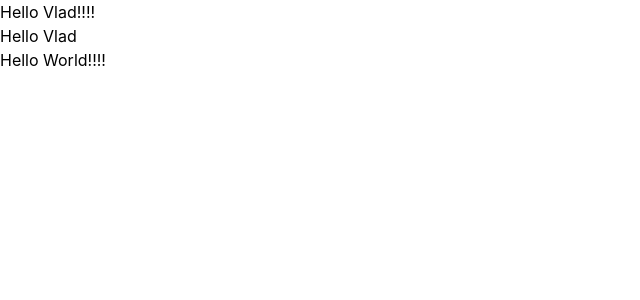
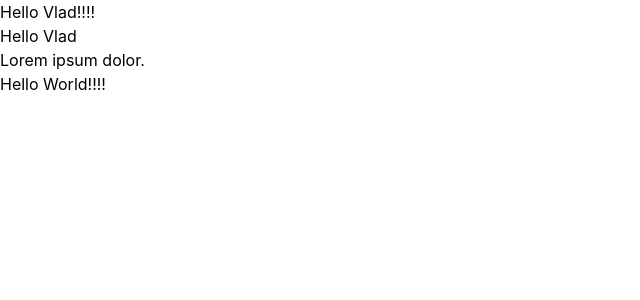
Before and after one commit to vlad54999/lessons-react, a React (Vite) app: page / in a window 1280 px wide. Shown: the top 300 px of the page, without its empty margins (0-640 px from the left). Built offline with nearby package versions, Linux system fonts and the light colour scheme.

Commit message:
Commit two

```diff
--- a/src/App.tsx
+++ b/src/App.tsx
@@ -6,7 +6,7 @@ function App() {
   return (
     <>
       Hello Vlad!!!!
-      <FirstComponent text={'Hello Vlad'}/>
+      <FirstComponent text={'Hello Vlad'}>Lorem ipsum dolor.</FirstComponent>
       {FirstComponent({text: 'Hello World!!!!'})}
     </>
   )
--- a/src/components/MyFirstComponents.tsx
+++ b/src/components/MyFirstComponents.tsx
@@ -1,10 +1,15 @@
 import '../App.css';
+import type {ReactNode} from "react";
 
-type MyComponentTestType = { text: string };
+type MyComponentTestType = {
+    text: string;
+    children?: ReactNode;
+};
 
-function FirstComponent({text}: MyComponentTestType){
+function FirstComponent({text, children}: MyComponentTestType){
     return <div>
-        {text}
+        <h2>{text}</h2>
+        <p>{children}</p>
     </div>
 
 }
```
